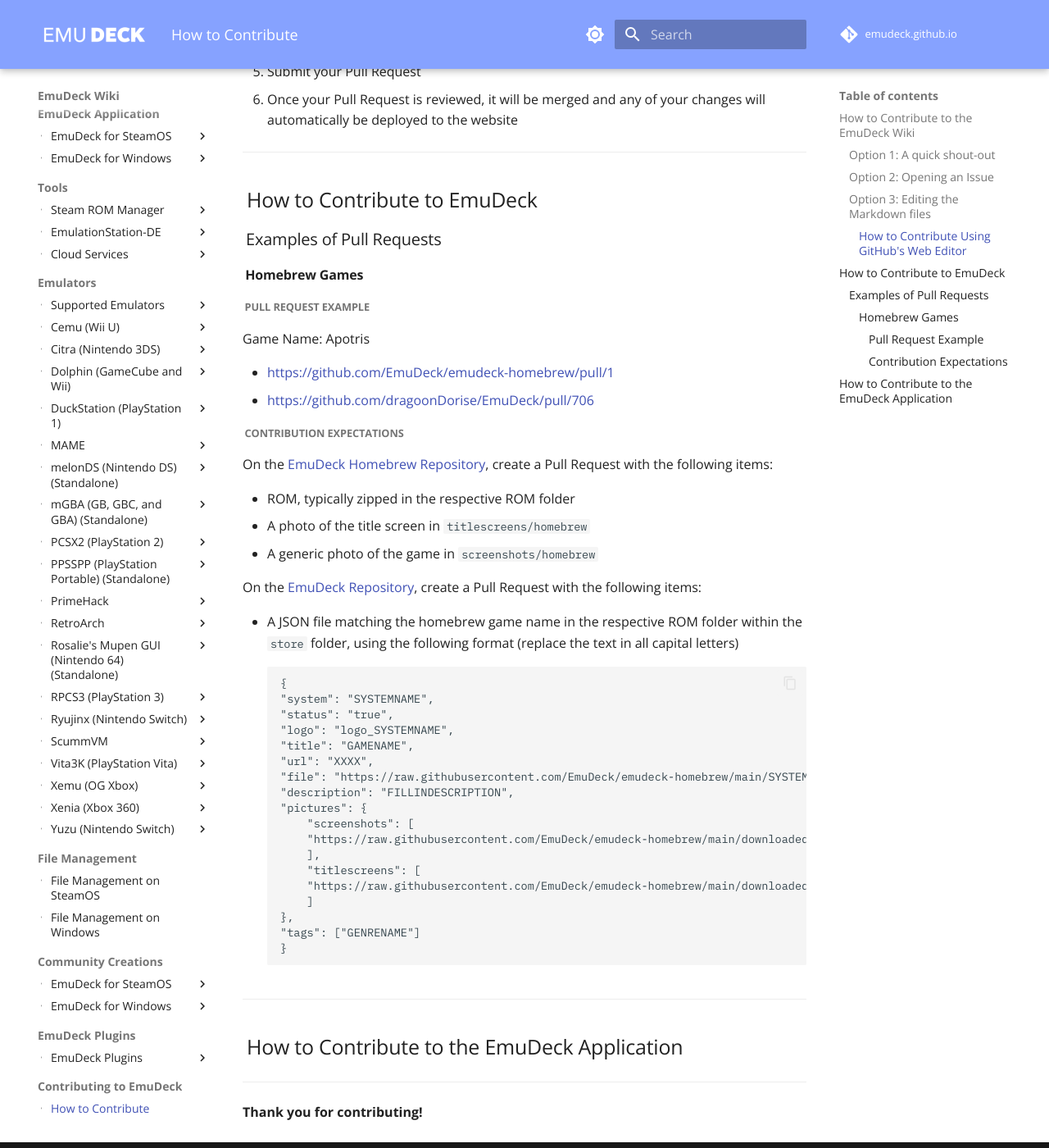
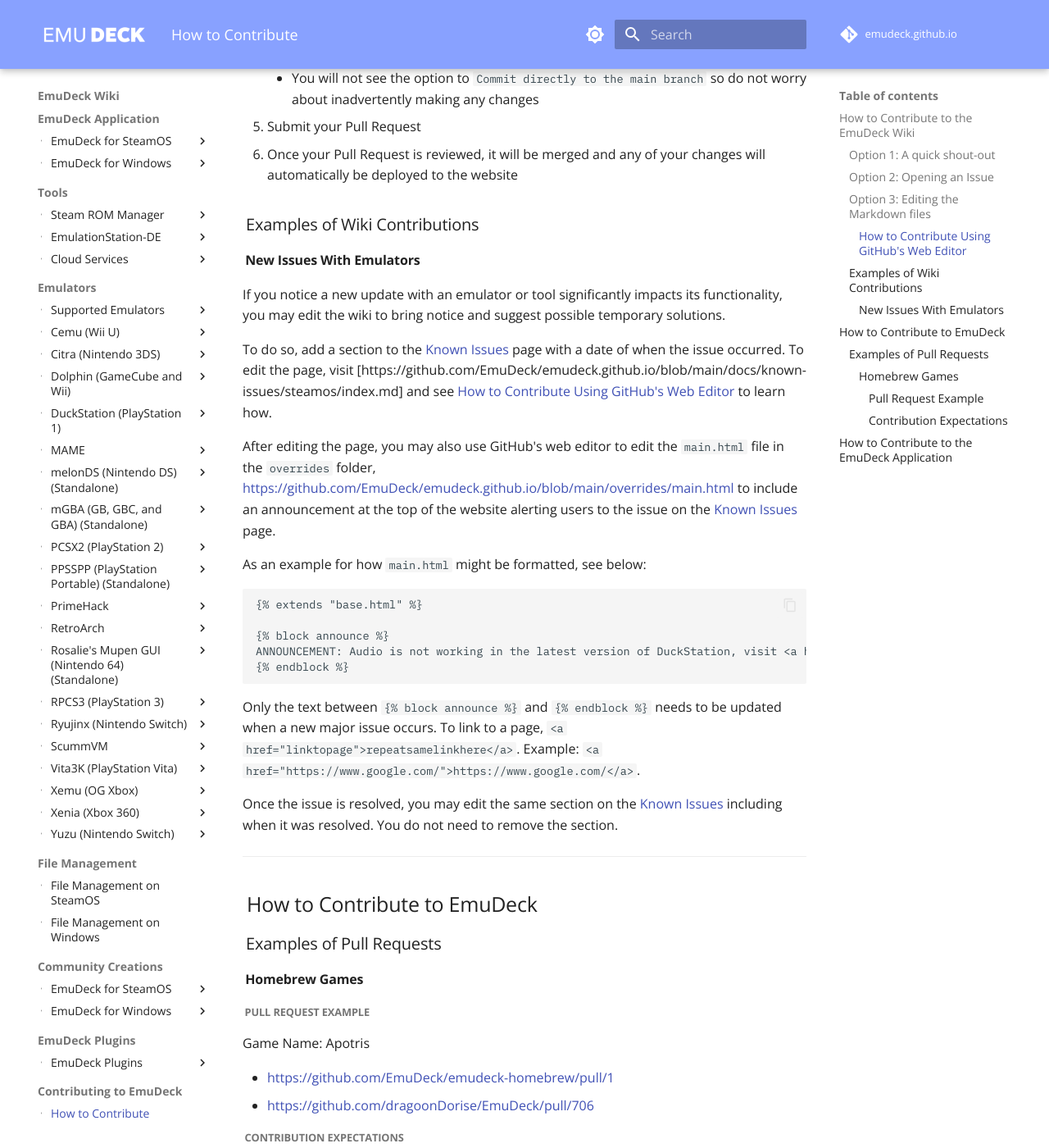
Before and after one commit to EmuDeck/emudeck.github.io, an MkDocs documentation site: the page built from docs/how-to-contribute.md, in a window 1280 px wide and 1400 px high, scrolled down 3453 px. Shown: the whole window at 82% size. Built offline with MkDocs 1.6.1 and Material for MkDocs 9.7.7, drawn with Linux system fonts in a browser that asks for light colours; comment, search, counter and statistics services are not loaded; some of the changed text lies outside the part shown.

Commit message:
Add how to contribute section for known issues

````diff
--- a/docs/how-to-contribute.md
+++ b/docs/how-to-contribute.md
@@ -50,6 +50,30 @@
     * You will not see the option to `Commit directly to the main branch` so do not worry about inadvertently making any changes
 5. Submit your Pull Request
 6. Once your Pull Request is reviewed, it will be merged and any of your changes will automatically be deployed to the website
+
+### Examples of Wiki Contributions
+
+#### New Issues With Emulators
+
+If you notice a new update with an emulator or tool significantly impacts its functionality, you may edit the wiki to bring notice and suggest possible temporary solutions.
+
+To do so, add a section to the [Known Issues](./known-issues/steamos/index.md) page with a date of when the issue occurred. To edit the page, visit [https://github.com/EmuDeck/emudeck.github.io/blob/main/docs/known-issues/steamos/index.md] and see [How to Contribute Using GitHub's Web Editor](#how-to-contribute-using-githubs-web-editor) to learn how.
+
+After editing the page, you may also use GitHub's web editor to edit the `main.html` file in the `overrides` folder, [https://github.com/EmuDeck/emudeck.github.io/blob/main/overrides/main.html](https://github.com/EmuDeck/emudeck.github.io/blob/main/overrides/main.html) to include an announcement at the top of the website alerting users to the issue on the [Known Issues](./known-issues/steamos/index.md) page.
+
+As an example for how `main.html` might be formatted, see below:
+
+```
+{% extends "base.html" %}
+
+{% block announce %}
+ANNOUNCEMENT: Audio is not working in the latest version of DuckStation, visit <a href="https://emudeck.github.io/known-issues/steamos/#duckstation-audio-not-working-september-16th-2023">https://emudeck.github.io/known-issues/steamos/#duckstation-audio-not-working-september-16th-2023</a> for a solution.
+{% endblock %}
+```
+
+Only the text between `{% block announce %}` and `{% endblock %}` needs to be updated when a new major issue occurs. To link to a page, `<a href="linktopage">repeatsamelinkhere</a>`. Example: `<a href="https://www.google.com/">https://www.google.com/</a>`.
+
+Once the issue is resolved, you may edit the same section on the [Known Issues](./known-issues/steamos/index.md) including when it was resolved. You do not need to remove the section.
 
 ***
 
````
Also changed, not shown: README.md (+2 -30 lines).
